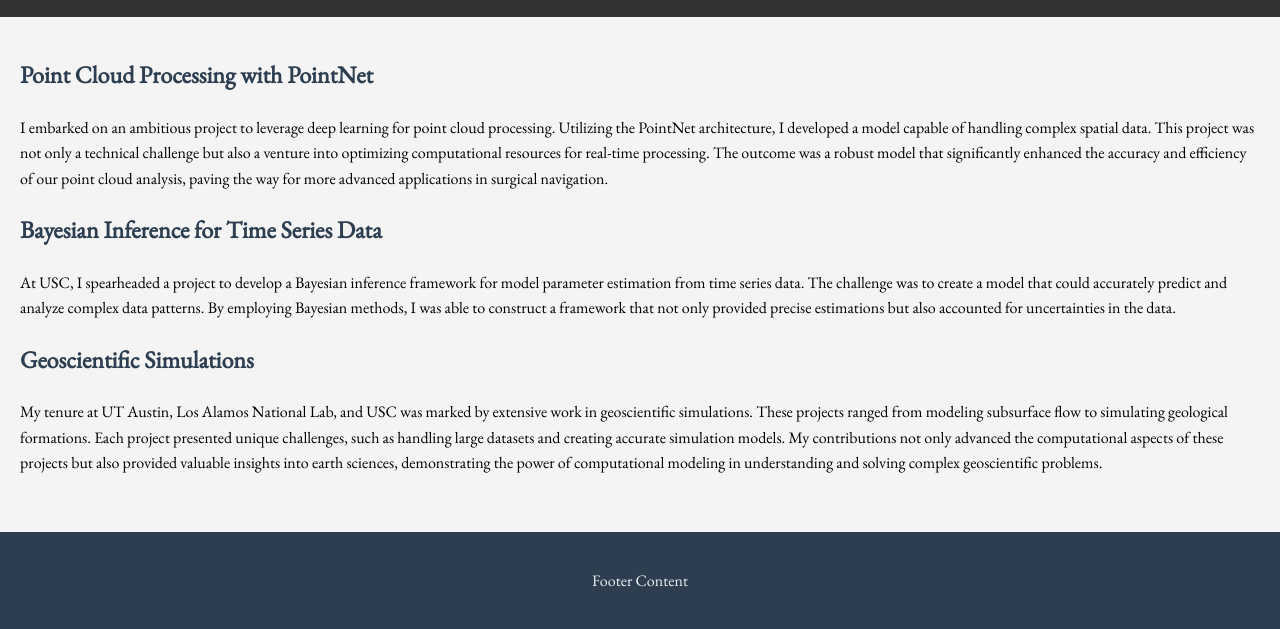
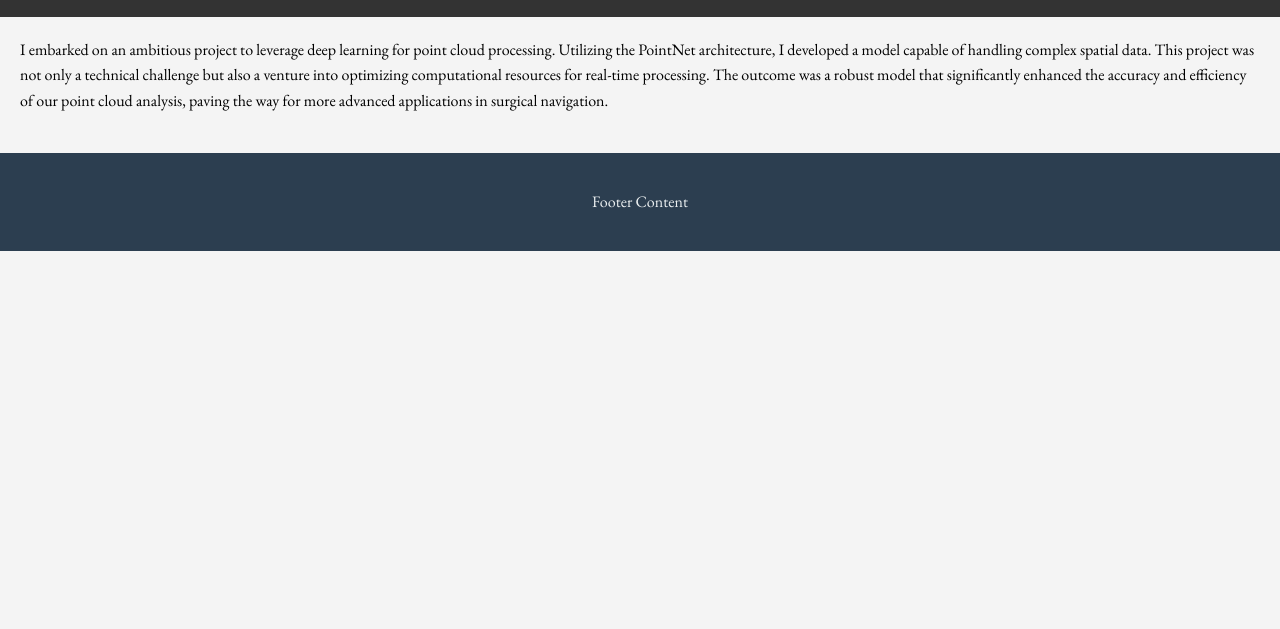
Before and after one commit to SaumikDana/saumikdana.github.io, a plain HTML site: page portfolio1.html in a window 1280 px wide. Shown: the part 228-857 px from the top of the page. After the commit the page ends 800 px from the top, so only its background shows below. Drawn offline with nearby package versions, Linux system fonts and the light colour scheme.

Commit message:
Moving stuff around

```diff
--- a/portfolio1.html
+++ b/portfolio1.html
@@ -13,62 +13,20 @@
     <header>
         <img src="saumik.jpg" alt="Profile Picture of Saumik Dana" class="profile-pic">
         <div class="header-text">
-            <h1>My Portfolio</h1>
+            <h1>Point Cloud Processing with PointNet</h1>
         </div>
         <img src="me_2019.png" alt="Road Trips" class="profile-pic-right">
     </header>
 
     <main>
-
-        <!-- Deep Learning Project -->
-        <div class="project">
-            <h2>Point Cloud Processing with PointNet</h2>
-            <p>
         I embarked on an ambitious project to leverage deep learning
         for point cloud processing. Utilizing the PointNet architecture,
         I developed a model capable of handling complex spatial data.
         This project was not only a technical challenge
         but also a venture into optimizing computational resources
-                for real-time processing.
-                The outcome was a robust model that significantly
+        for real-time processing. The outcome was a robust model that significantly
         enhanced the accuracy and efficiency of our point cloud analysis,
         paving the way for more advanced applications in surgical navigation.
-            </p>
-        </div>
-
-        <!-- Bayesian Inference Framework -->
-        <div class="project">
-            <h2>Bayesian Inference for Time Series Data</h2>
-            <p>
-                At USC, I spearheaded a project to develop a
-                Bayesian inference framework for model parameter estimation
-                from time series data.
-                The challenge was to create a model
-                that could accurately predict and analyze complex data patterns.
-                By employing Bayesian methods, I was able to construct a
-                framework that not only provided precise estimations
-                but also accounted for uncertainties in the data.
-            </p>
-        </div>
-
-        <!-- Geoscientific Simulations -->
-        <div class="project">
-            <h2>Geoscientific Simulations</h2>
-            <p>
-                My tenure at UT Austin, Los Alamos National Lab, and USC
-                was marked by extensive work in geoscientific simulations.
-                These projects ranged from modeling subsurface flow to
-                simulating geological formations.
-                Each project presented unique challenges,
-                such as handling large datasets
-                and creating accurate simulation models.
-                My contributions not only advanced the computational aspects
-                of these projects but also provided valuable insights
-                into earth sciences,
-                demonstrating the power of computational modeling
-                in understanding and solving complex geoscientific problems.
-            </p>
-        </div>
     </main>
 
     <footer>
```
Also changed, not shown: index.html (+0 -25 lines), portfolio4.html (+1 -16 lines). Lines whose indentation alone changed are shown as unchanged.
